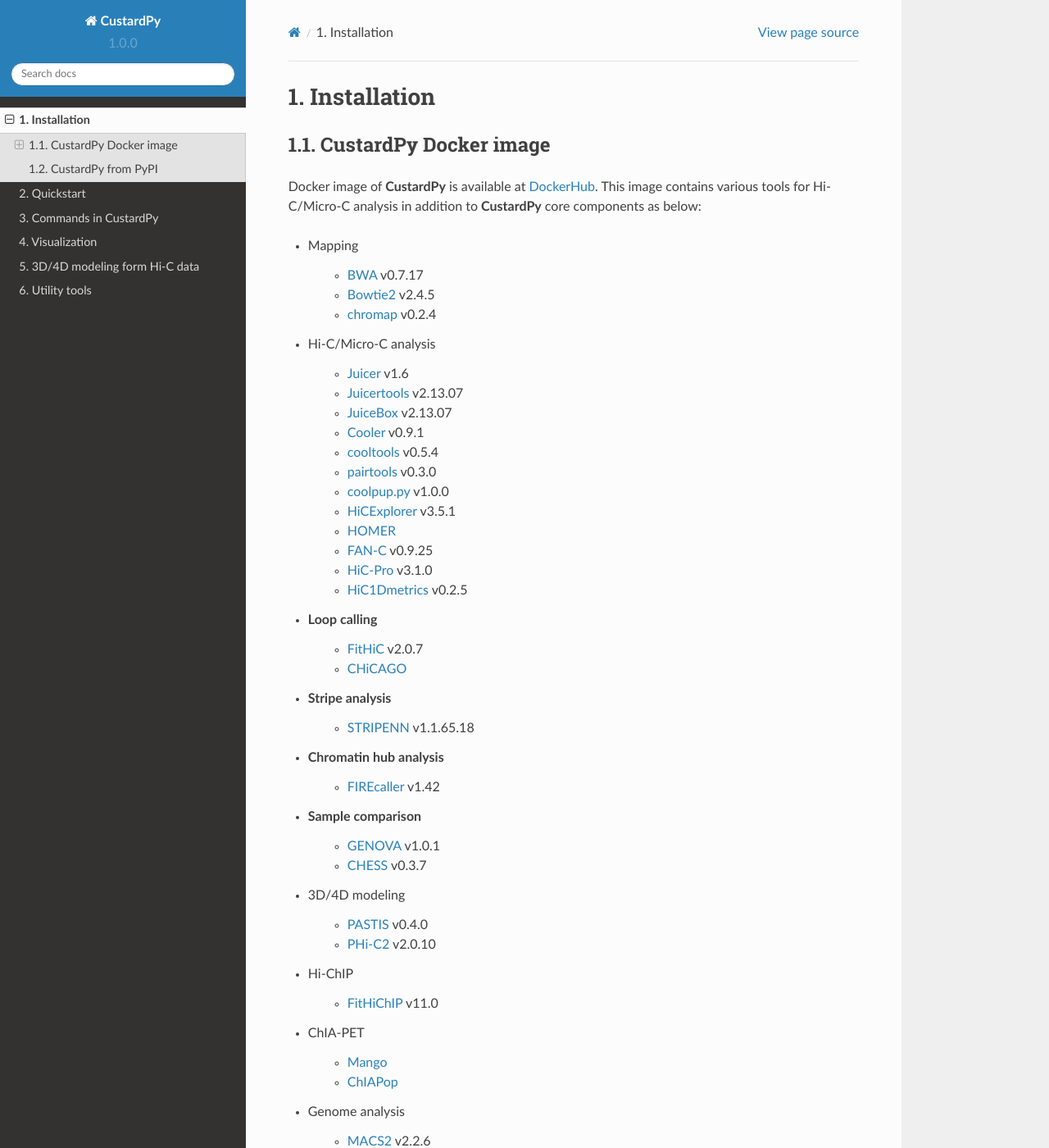
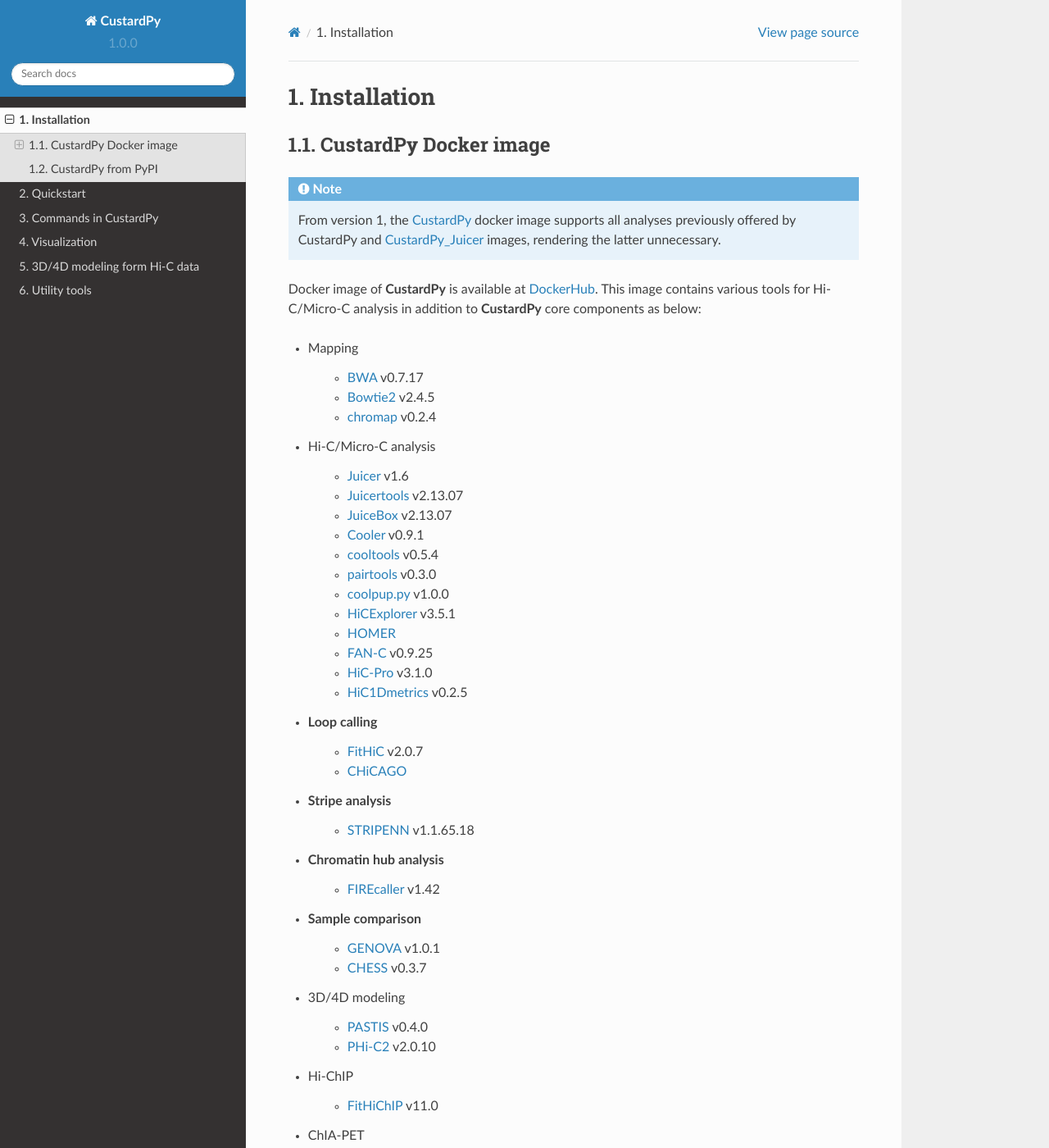
Before and after one commit to rnakato/CustardPy, a Sphinx documentation site: the page built from docs/content/Install.rst, in a window 1280 px wide and 1400 px high. Shown: the whole window at 82% size. Built offline with Sphinx 7.4.7 and the Read the Docs theme 2.0.0, drawn with Linux system fonts in a browser that asks for light colours; some of the changed text lies outside the part shown.

```diff
--- a/docs/content/Install.rst
+++ b/docs/content/Install.rst
@@ -3,6 +3,10 @@ Installation
 
 CustardPy Docker image
 ---------------------------------
+
+.. note::
+
+    From version 1, the `CustardPy <https://hub.docker.com/r/rnakato/custardpy>`_ docker image supports all analyses previously offered by CustardPy and `CustardPy_Juicer <https://hub.docker.com/r/rnakato/custardpy_juicer>`_ images, rendering the latter unnecessary.
 
 Docker image of **CustardPy** is available at `DockerHub <https://hub.docker.com/r/rnakato/custardpy>`_.
 This image contains various tools for Hi-C/Micro-C analysis in addition to **CustardPy** core components as below:
```
Also changed, not shown: other parts of docs/content/Install.rst (+0 -4 lines).
